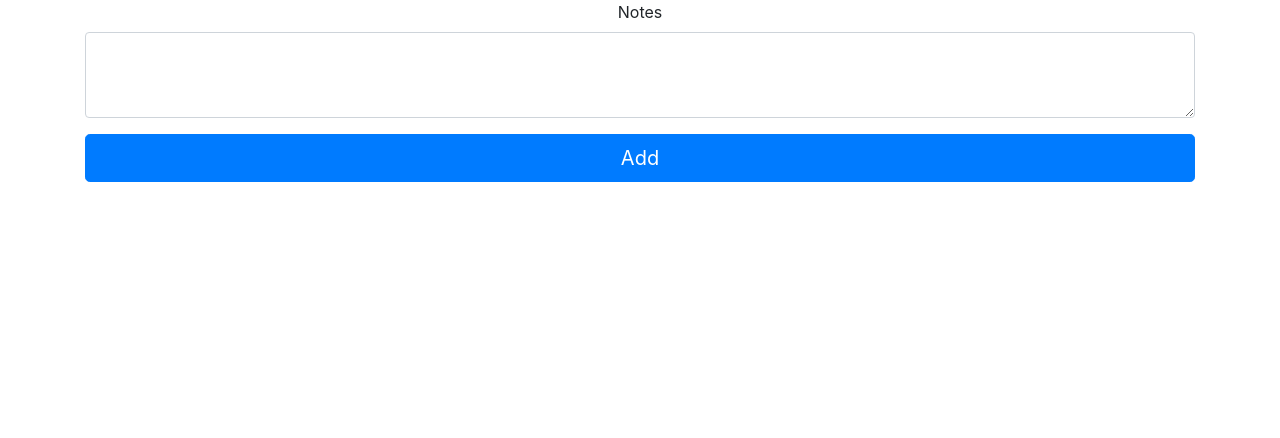
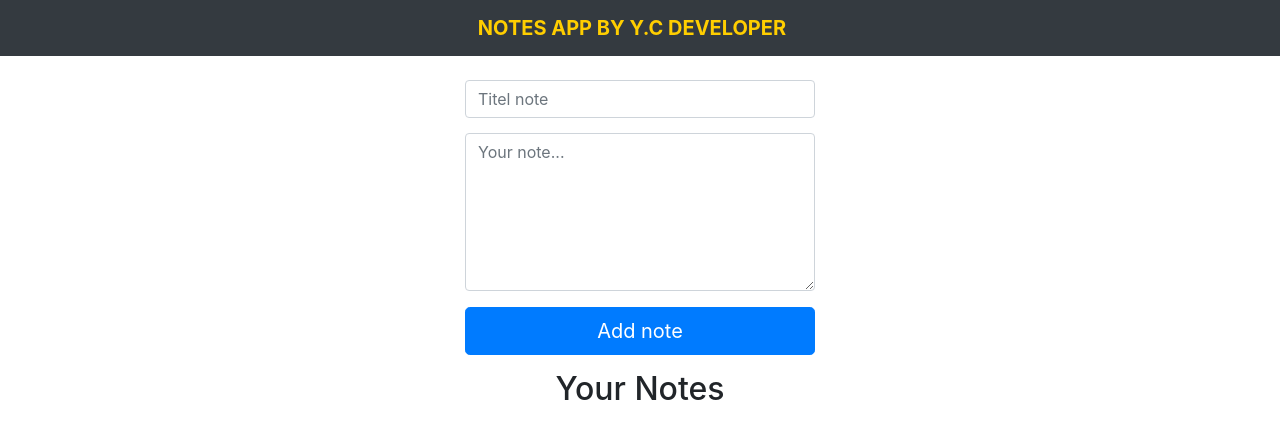
Before and after one commit to yaroncbtv/react-project-1, a React (Create React App) app in the folder notes-app/: page / in a window 1280 px wide. Shown: the top 438 px of the page. Built offline with nearby package versions, Linux system fonts and the light colour scheme.

Commit message:
notes-app-react-yaron-cohen-v5

```diff
--- a/notes-app/package.json
+++ b/notes-app/package.json
@@ -7,6 +7,7 @@
     "@testing-library/react": "^11.1.0",
     "@testing-library/user-event": "^12.1.10",
     "bootstrap": "^4.5.3",
+    "firebase": "^8.1.1",
     "react": "^17.0.1",
     "react-bootstrap": "^1.4.0",
     "react-dom": "^17.0.1",
--- a/notes-app/public/index.html
+++ b/notes-app/public/index.html
@@ -24,6 +24,12 @@
       work correctly both with client-side routing and a non-root public URL.
       Learn how to configure a non-root public URL by running `npm run build`.
     -->
+    <link
+  rel="stylesheet"
+  href="https://maxcdn.bootstrapcdn.com/bootstrap/4.5.0/css/bootstrap.min.css"
+  integrity="sha384-9aIt2nRpC12Uk9gS9baDl411NQApFmC26EwAOH8WgZl5MYYxFfc+NcPb1dKGj7Sk"
+  crossorigin="anonymous"
+/>
     <title>React App</title>
   </head>
   <body>
--- a/notes-app/src/App.js
+++ b/notes-app/src/App.js
@@ -1,19 +1,82 @@
+import React from 'react';
 import './App.css';
 import Container from 'react-bootstrap/Container';
+import Col from 'react-bootstrap/Col';
+import Row from 'react-bootstrap/Row';
 import NoteAdd from './Components/NoteAdd'
-function App() {
-  return (
+import Header from './Components/Header'
+import Cardn from './Components/Cardn'
+
+import firebase from 'firebase';
+class App extends React.Component {
+
+  constructor(){
+    super();
+
+    this.state = {
+      notes: []
+    }
+  }
+
+  componentDidMount(){
+    this.db = firebase.database();
+
+    this.listenForChange();
+  }
+  listenForChange(){
+    this.db.ref('notes').on('child_added', snapshot =>{
+      let note = {
+        id: snapshot.key,
+        title: snapshot.val().titel,
+        note: snapshot.val().note,
+        date: snapshot.val().date
+      }
+
+      let notes = this.state.notes;
+      notes.push(note);
+      this.setState({
+        notes: notes
+      });
+    });
+
+    this.db.ref('notes').on('child_removed', snapshot =>{
+
+      let notes = this.state.notes;
+      notes = notes.filter(note => note.id !== snapshot.key)
+
+      this.setState({
+        notes: notes
+      });
+    });
+  }
+  render(){
+
+    return (
+      <div className="App">
+        <Header/>
+        <Container>
+          <Row className="justify-content-md-center">
+            <Col xs lg="4">
+              <NoteAdd/>
+            </Col>
+          </Row>
+
+          <Row >
+            <Col>
+            <Cardn notes={this.state.notes}/>
+            </Col>
+          </Row>
+
+
+        </Container>
 
 
 
-    <div className="App">
-      <Container>
-      <NoteAdd/>
-      </Container>
 
+      </div>
+    );
+  }
 
-    </div>
-  );
 }
 
 export default App;
--- a/notes-app/src/Components/Cardn.js
+++ b/notes-app/src/Components/Cardn.js
@@ -1,21 +1,43 @@
 import React from 'react';
 import Card from 'react-bootstrap/Card';
+import firebase from 'firebase';
+class Cardn extends React.Component {
+   constructor(props){
+       super(props);
+   }
 
-class Cardn extends React.Component {
+   removeNote(id){
+       firebase.database().ref('notes').child(id).remove();
+   }
 
    render() {
+
+
         return (
         <div>
-              <Card>
-                <Card.Header>Header</Card.Header>
+              <h2 style={{marginBottom:'15px',marginTop:'15px'}}>Your Notes</h2>
+                {
+                    this.props.notes.map(note => {
+                        return(
+<>
+                        <Card style={{marginBottom:'20px'}} key={note.id}>
+                        <Card.Header>Create Date: {note.date}
+                        <button onClick={() => this.removeNote(note.id)} style={{color:'red'}} type="button" className="close" aria-label="Close">
+                        <span aria-hidden="true">&times;</span>
+                        </button>
+                        </Card.Header>
                         <Card.Body>
-                <Card.Title> Card Title </Card.Title>
+                        <Card.Title>{note.title}</Card.Title>
                         <Card.Text>
-                    Some quick example text to build on the card title and make up the bulk
-                    of the card's content.
+                           {note.note}
                         </Card.Text>
                         </Card.Body>
                         </Card>
+                        </>
+                        )
+
+                    })
+                }
 
         </div>
         );
--- /dev/null
+++ b/notes-app/src/Components/Header.js
@@ -0,0 +1,29 @@
+import React from 'react';
+import Navbar from 'react-bootstrap/Navbar';
+
+const Header = props => {
+    const NavbarStyle = {
+        display: "flex",
+        justifyContent: 'center',
+        fontWeight: 'bold'
+
+      };
+
+    return(
+  <Navbar style={NavbarStyle} bg="dark" variant="dark">
+    <Navbar.Brand style={{color:'#FFCE00'}} href="#home">
+      {/* <img
+        alt=""
+        src="/logo.svg"
+        width="30"
+        height="30"
+        className="d-inline-block align-top"
+      />{' '} */}
+      NOTES APP BY Y.C DEVELOPER
+    </Navbar.Brand>
+  </Navbar>
+    )
+
+}
+
+export default Header;
--- a/notes-app/src/Components/NoteAdd.js
+++ b/notes-app/src/Components/NoteAdd.js
@@ -1,44 +1,44 @@
 import React from 'react';
 import Form from 'react-bootstrap/Form';
 import Button from 'react-bootstrap/Button';
-import Cardn from './Cardn'
 import 'bootstrap/dist/css/bootstrap.min.css';
-
+import firebase from 'firebase';
 class NoteAdd extends React.Component {
     constructor(props) {
         super(props);
-        this.state = {value: ''};
+        this.state = {
+            titel: '',
+            note:'',
+            date:''
 
-        this.handleChange = this.handleChange.bind(this);
-        this.handleSubmit = this.handleSubmit.bind(this);
+        };
+        this.createNote = this.createNote.bind(this);
       }
-
-      handleChange(event) {
-        this.setState({value: event.target.value});
-      }
-
-      handleSubmit(event) {
-
-        <div>
-       <Cardn/>
-asdasd
-        </div>
-        console.log('A name was submitted: ' + this.state.value);
-        event.preventDefault();
-
-      }
-
-
+    handleChange (event, key){
+        this.setState({
+            [key]: event.target.value
+        })
+    }
+    createNote(){
+        if(this.state.note !== '' && this.state.titel !== ''){
+            firebase.database().ref('notes').push({
+                titel: this.state.titel,
+                note:this.state.note,
+                date: new Date().toLocaleString()
+            })
+        }
+    }
     render() {
         return (
             <div>
                 <Form>
                     <Form.Group controlId="exampleForm.ControlTextarea1">
-                        <Form.Label>Notes</Form.Label>
-                        <Form.Control value={this.state.value} onChange={this.handleChange} as="textarea" rows={3} />
+                        <Form.Label></Form.Label>
+                        <Form.Control value={this.state.titel} onChange={(event) => this.handleChange(event, 'titel')} style={{marginBottom: "15px"}} type="text" placeholder="Titel note" />
+                        <Form.Control value={this.state.note} onChange={(event) => this.handleChange(event, 'note')} as="textarea" rows={6} placeholder="Your note..."/>
                     </Form.Group>
-                    <Button onClick={this.handleSubmit} variant="primary" size="lg" block>
-                    Add
+                    <Button onClick={this.createNote} variant="primary" size="lg" block>
+                    Add note
                     </Button>
                 </Form>
 
--- a/notes-app/src/index.js
+++ b/notes-app/src/index.js
@@ -3,6 +3,24 @@ import ReactDOM from 'react-dom';
 import './index.css';
 import App from './App';
 import reportWebVitals from './reportWebVitals';
+
+import firebase from 'firebase';
+
+const firebaseConfig = {
+  apiKey: "AIzaSyDbO6wlMenLBEkCJL-3q5aXjhkIRdqWb0U",
+  authDomain: "notes-app-fa444.firebaseapp.com",
+  databaseURL: "https://notes-app-fa444.firebaseio.com",
+  projectId: "notes-app-fa444",
+  storageBucket: "notes-app-fa444.appspot.com",
+  messagingSenderId: "1092784352391",
+  appId: "1:1092784352391:web:d79cf0b0b16536cd135c22",
+  measurementId: "G-54Z79YVRRN"
+};
+  // Initialize Firebase
+  firebase.initializeApp(firebaseConfig);
+  // firebase.analytics();
+
+
 
 ReactDOM.render(
   <React.StrictMode>
```
Also changed, not shown: 1 other file (tests, documents, lock files or other folders). Lines whose indentation alone changed are shown as unchanged.
